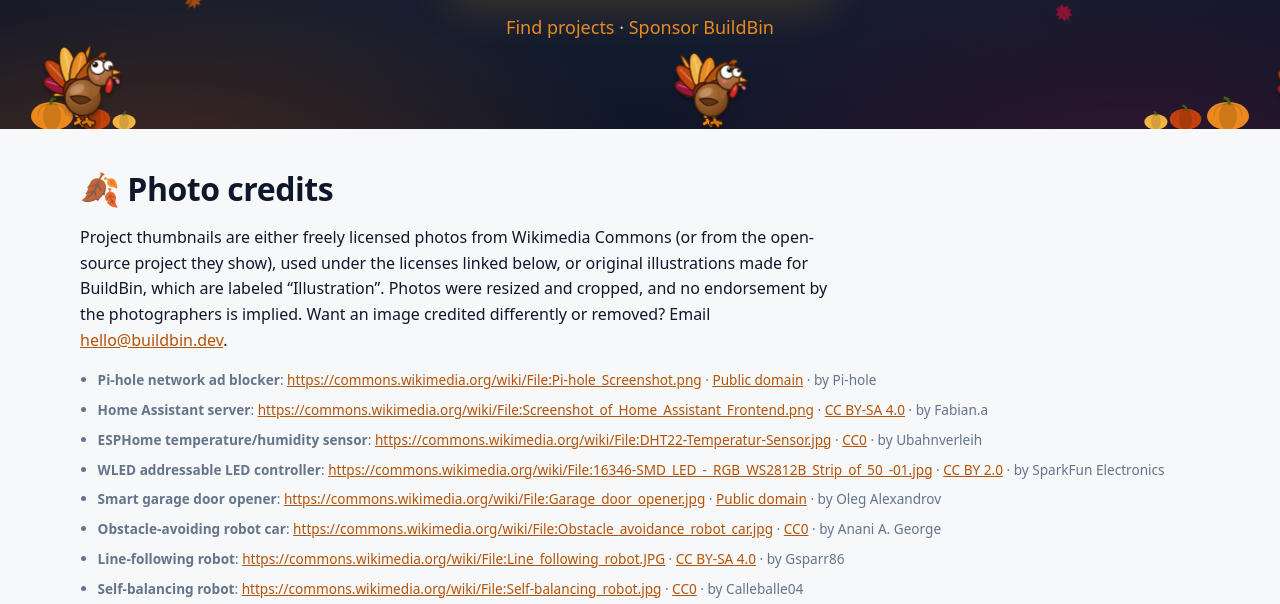
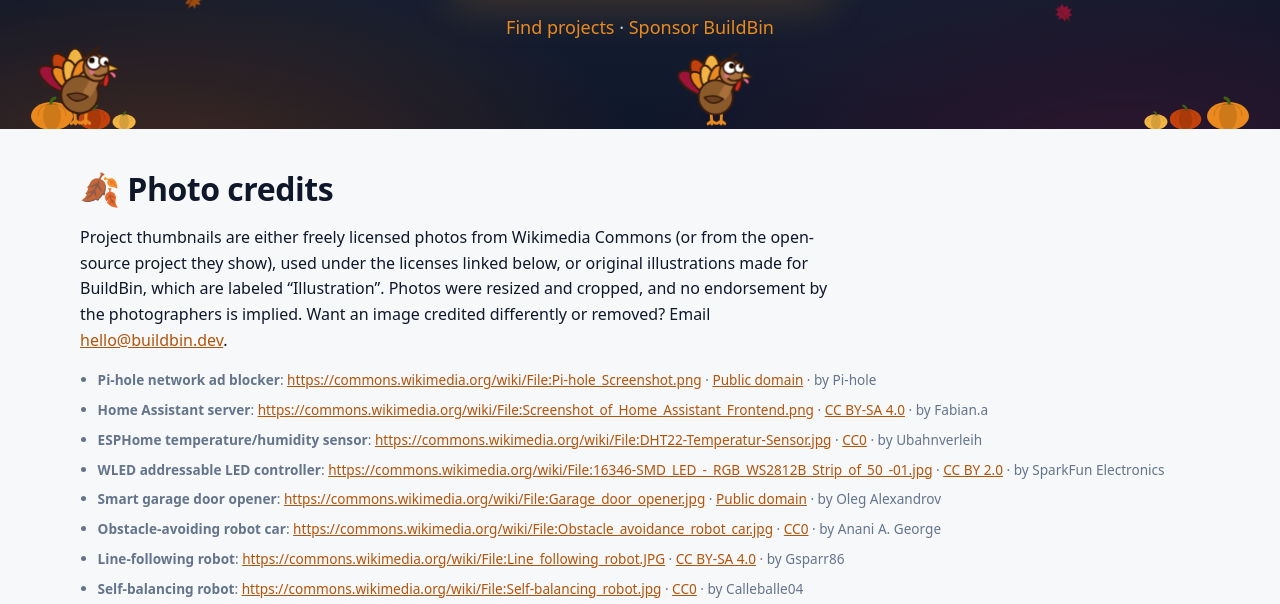
Before and after one commit to Kee-Bird/buildbin, a plain HTML site: page credits.html in a window 1280 px wide. Shown: the part 179-783 px from the top of the page. Drawn offline with Linux system fonts and the light colour scheme.

Commit message:
Thanksgiving preview: simpler flat turkeys; fix clipped tail (whole drawing now inside the SVG viewBox, no reliance on overflow) (not deployed)

```diff
--- a/assets/thanksgiving.css
+++ b/assets/thanksgiving.css
@@ -32,19 +32,21 @@
 main>h2::before,.news h2::before{content:"🍂 ";}
 nav.cats a.hl{border-color:var(--accent)}
 
-/* Derpy hopping turkeys: live inside the header (which clips them), sit in the header's bottom padding, never take clicks.
+/* Derpy hopping turkeys (simple flat cartoon): live inside the header, sit in the header's bottom padding, never take clicks.
+   The whole drawing (tail fan included) sits inside each SVG's viewBox with a margin, so nothing depends on SVG overflow
+   (Safari/iPad clips an animated SVG to its own box, which used to slice the tail tips flat).
    Layers: .tg-turkey walks left/right (and flips), .tg-hop does the bouncy jumps with squash/stretch, .tg-tk waddles. */
 header{padding-bottom:5.5rem}
-.tg-turkey{bottom:2px;left:4%;width:78px;height:74px;z-index:1;--hop:20px}
-.tg-turkey.t2{left:44%;width:66px;height:62px;--hop:16px}
-.tg-turkey.t3{left:auto;right:16%;width:72px;height:68px;scale:-1 1;--hop:18px}
+.tg-turkey{bottom:1px;left:4%;width:100px;height:86px;z-index:1;--hop:20px}
+.tg-turkey.t2{left:44%;width:85px;height:73px;--hop:16px}
+.tg-turkey.t3{left:auto;right:16%;width:92px;height:79px;scale:-1 1;--hop:18px}
 .tg-hop{display:block;width:100%;height:100%;transform-origin:50% 100%}
-.tg-tk{display:block;width:100%;height:100%;overflow:visible;filter:drop-shadow(0 3px 2px rgba(0,0,0,.35))}
+.tg-tk{display:block;width:100%;height:100%;overflow:visible}
 @media (prefers-reduced-motion:no-preference){
  .tg-turkey{animation:tg-walk 100s linear infinite}
  .tg-turkey.t2{animation-duration:125s;animation-delay:-57s}
  .tg-turkey.t3{right:auto;animation-duration:115s;animation-delay:-27s}
- @keyframes tg-walk{0%{left:-90px;scale:1 1}49.99%{left:calc(100% + 12px);scale:1 1}50%{left:calc(100% + 12px);scale:-1 1}100%{left:-90px;scale:-1 1}}
+ @keyframes tg-walk{0%{left:-110px;scale:1 1}49.99%{left:calc(100% + 12px);scale:1 1}50%{left:calc(100% + 12px);scale:-1 1}100%{left:-110px;scale:-1 1}}
  /* hop cycle (slow): walk ~10s, then a ~2s floaty hop: crouch (squash), spring up (stretch), land (squash), then a little second bounce */
  .tg-hop{animation:tg-hop 12s ease-in-out infinite}
  .tg-turkey.t2 .tg-hop{animation-duration:14s;animation-delay:-5.5s}
@@ -75,4 +77,4 @@
  .tg-turkey.t2 .tg-pup{animation-duration:8.2s;animation-delay:-3s}.tg-turkey.t2 .tg-pup.p2{animation-duration:6.1s;animation-delay:-4.5s}
  .tg-turkey.t3 .tg-pup{animation-duration:6.4s;animation-delay:-1s}.tg-turkey.t3 .tg-pup.p2{animation-duration:9s;animation-delay:-6s}
  @keyframes tg-roll{0%,84%,100%{translate:0 0}87%{translate:1.2px -1px}90%{translate:-1px 1.2px}93%{translate:1.3px 1px}96%{translate:-1px -1px}}}
-@media (max-width:600px){header{padding-bottom:5.25rem}.tg-turkey{width:69px;height:65px;--hop:16px}.tg-turkey.t2{width:60px;height:57px;--hop:14px}.tg-turkey.t3{display:none}}
+@media (max-width:600px){header{padding-bottom:5.25rem}.tg-turkey{width:88px;height:76px;--hop:16px}.tg-turkey.t2{width:77px;height:66px;--hop:14px}.tg-turkey.t3{display:none}}
--- a/assets/thanksgiving.js
+++ b/assets/thanksgiving.js
@@ -9,41 +9,35 @@
 var hd=document.querySelector('header');
 if(hd){var h='';['l1','l2','l3','l4','l5','l6'].forEach(function(k,i){h+=leaf(k,C[i]);});
 
-// Cute derpy hopping turkeys (original BuildBin drawing): googly eyes, floppy wattle, messy tail; decorative only.
+// Cute derpy hopping turkeys (original BuildBin drawing): simple flat cartoon with googly eyes, goofy grin and a floppy wattle; decorative only.
+// Every shape sits inside the viewBox (with room for the tail-fan and leg animations), so nothing relies on SVG overflow and no browser can clip the tail.
 var O='#3a1c0c';
-var TP={1:{tilt:0,e1:[-2.2,-2],e2:[1.6,1.7],tongue:1,stray:[[-104,9],[20,19]]},
-        2:{tilt:-13,e1:[2.9,1],e2:[-1.9,1],tongue:0,stray:[[95,10]]},
-        3:{tilt:11,e1:[.8,-2.9],e2:[1.4,-2],tongue:2,stray:[[-96,8],[-30,19]]}};
-function feather(c,ang,ry,rx){rx=rx||6.5;return '<g transform="rotate('+ang+' 22 31)"><ellipse cx="22" cy="'+(31-ry)+'" rx="'+rx+'" ry="'+ry+'" fill="'+c+'" stroke="'+O+'" stroke-width="1.2"/><path d="M22 '+(31-ry*1.75)+'V29" stroke="#fff" stroke-opacity=".28" stroke-width="1.4" stroke-linecap="round"/></g>';}
-function leg(x,c){var k=x-1.6;return '<path d="M'+x+' 45L'+k+' 51.5L'+x+' 56.5m0 0l5 1.3m-5-1.3l2.6 3.4m-2.6-3.4l-3.4 1.6" stroke="'+O+'" stroke-width="4.4" stroke-linecap="round" stroke-linejoin="round" fill="none"/>'+
- '<path d="M'+x+' 45L'+k+' 51.5L'+x+' 56.5m0 0l5 1.3m-5-1.3l2.6 3.4m-2.6-3.4l-3.4 1.6" stroke="'+c+'" stroke-width="2.2" stroke-linecap="round" stroke-linejoin="round" fill="none"/>'+
- '<circle cx="'+k+'" cy="51.5" r="2" fill="'+c+'" stroke="'+O+'" stroke-width="1"/>';}
-function eye(cx,cy,r,d,pr,k){return '<circle cx="'+cx+'" cy="'+cy+'" r="'+r+'" fill="#fff" stroke="'+O+'" stroke-width="1.1"/>'+
- '<g class="tg-pup p'+k+'"><circle cx="'+(cx+d[0])+'" cy="'+(cy+d[1])+'" r="'+pr+'" fill="#1f0d02"/><circle cx="'+(cx+d[0]-pr*.35)+'" cy="'+(cy+d[1]-pr*.4)+'" r="'+(pr*.32)+'" fill="#fff"/></g>';}
-function turkey(n){var P=TP[n],g='tgb'+n,h='tgh'+n;
- var tail=[['#9f1239',-72,13],['#c2410c',-44,16.5],['#f2b544',-14,18],['#ea8a1e',12,16],['#b45309',40,17],['#9f1239',68,12.5]];
- return '<div class="tg-deco tg-turkey t'+n+'"><span class="tg-hop"><svg class="tg-tk" '+A+' viewBox="0 0 64 60">'+
- '<defs><radialGradient id="'+g+'" cx=".38" cy=".32" r=".75"><stop offset="0" stop-color="#b97b3f"/><stop offset="1" stop-color="#6e3d16"/></radialGradient>'+
- '<radialGradient id="'+h+'" cx=".4" cy=".3" r=".8"><stop offset="0" stop-color="#c58a4c"/><stop offset="1" stop-color="#93582a"/></radialGradient></defs>'+
- '<g class="tg-tail">'+P.stray.map(function(f){return feather('#d97706',f[0],f[1],2.4);}).join('')+tail.map(function(f){return feather(f[0],f[1],f[2]);}).join('')+
- '<circle cx="22" cy="31" r="9" fill="#7c2d12" stroke="'+O+'" stroke-width="1.2"/></g>'+
- '<g class="tg-leg a">'+leg(25,'#ea8a1e')+'</g><g class="tg-leg b">'+leg(33,'#d97706')+'</g>'+
- '<path d="M38 32Q40 25 43 20" stroke="'+O+'" stroke-width="10.4" stroke-linecap="round" fill="none"/>'+
- '<circle cx="29" cy="37" r="15" fill="url(#'+g+')" stroke="'+O+'" stroke-width="1.3"/>'+
- '<ellipse cx="24" cy="30.5" rx="6.5" ry="3.6" fill="#fff" opacity=".2" transform="rotate(-25 24 30.5)"/>'+
- '<path d="M18.5 36.5q7 10 16.5 2.5q-6-5-16.5-2.5z" fill="#5f3412" stroke="'+O+'" stroke-width="1"/>'+
- '<path d="M38 32Q40 25 43 20" stroke="#9a5f2c" stroke-width="8" stroke-linecap="round" fill="none"/>'+
- '<g transform="rotate('+P.tilt+' 41 22)">'+
- '<path d="M43.5 7c-1.5-3.5 1-6.5 4.5-5.5c-2.6.6-3.3 2.6-1.4 4.4" stroke="'+O+'" stroke-width="3.2" stroke-linecap="round" fill="none"/><path d="M43.5 7c-1.5-3.5 1-6.5 4.5-5.5c-2.6.6-3.3 2.6-1.4 4.4" stroke="#b45309" stroke-width="1.5" stroke-linecap="round" fill="none"/>'+
- '<circle cx="44" cy="16.5" r="11.2" fill="url(#'+h+')" stroke="'+O+'" stroke-width="1.3"/>'+
- '<ellipse cx="40.5" cy="11.5" rx="3.4" ry="1.8" fill="#fff" opacity=".28" transform="rotate(-30 40.5 11.5)"/>'+
- '<g class="tg-wat"><path d="M51.6 20c3.2 2 4.4 7.2 3.4 11.6c-.6 3.2-4.8 3.2-5.3 0c-.6-4.2-.3-8.4 1.9-11.6z" fill="#dc2626" stroke="'+O+'" stroke-width="1.1"/><ellipse cx="52.2" cy="25.5" rx=".9" ry="2.4" fill="#fff" opacity=".3"/></g>'+
- '<path d="M53.4 18.6l6.6-1.2l-.8 3.6z" fill="#5b0f1a" stroke="'+O+'" stroke-width="1" stroke-linejoin="round"/>'+
- (P.tongue?'<path d="M55 20.6c3 .2 4.6 2.2 4.4 4.6c-.2 1.6-2.2 1.9-2.9.4c-.6-1.4-1.1-2.8-2.4-3.6z" fill="#f472b6" stroke="'+O+'" stroke-width=".9" stroke-linejoin="round" transform="rotate('+(P.tongue==1?0:-18)+' 55 21)"/>':'')+
- '<path d="M53.4 19.6l6.2 1.8l-6.4 1.2z" fill="#e8a33a" stroke="'+O+'" stroke-width="1" stroke-linejoin="round"/>'+
- '<path d="M53.2 13.8l8.4 3.1l-8.2 2.1z" fill="#f2b544" stroke="'+O+'" stroke-width="1.1" stroke-linejoin="round"/>'+
- '<circle cx="40.4" cy="20.6" r="2" fill="#f472b6" opacity=".55"/>'+
- eye(41.4,12.2,6.1,P.e1,2.4,1)+eye(50,11,4.2,P.e2,1.7,2)+
+var TP={1:{tilt:0,e1:[-2,-2],e2:[1.8,1.6],tongue:1},
+        2:{tilt:-12,e1:[2.6,1],e2:[-1.8,1],tongue:0},
+        3:{tilt:10,e1:[.6,-2.6],e2:[1.2,-2],tongue:2}};
+function feather(c,ang,len,w){return '<ellipse cx="44" cy="'+(56-len/2)+'" rx="'+w+'" ry="'+(len/2)+'" fill="'+c+'" stroke="'+O+'" stroke-width="2" transform="rotate('+ang+' 44 56)"/>';}
+function leg(x){return '<path d="M'+x+' 76V85m0 0l-4 2.5m4-2.5l4 2.5m-4-2.5v3" stroke="#ea8a1e" stroke-width="3" stroke-linecap="round" stroke-linejoin="round" fill="none"/>';}
+function eye(cx,cy,r,d,pr,k){return '<circle cx="'+cx+'" cy="'+cy+'" r="'+r+'" fill="#fff" stroke="'+O+'" stroke-width="1.8"/>'+
+ '<circle class="tg-pup p'+k+'" cx="'+(cx+d[0])+'" cy="'+(cy+d[1])+'" r="'+pr+'" fill="#1f0d02"/>';}
+function turkey(n){var P=TP[n];
+ var back=[['#9f1239',-58],['#c2410c',-29],['#f2b544',0],['#c2410c',29],['#9f1239',58]].map(function(f){return feather(f[0],f[1],40,9);}).join('');
+ var front=[['#ea8a1e',-44],['#f2b544',-15],['#ea8a1e',15],['#f2b544',44]].map(function(f){return feather(f[0],f[1],30,7);}).join('');
+ return '<div class="tg-deco tg-turkey t'+n+'"><span class="tg-hop"><svg class="tg-tk" '+A+' viewBox="0 8 96 83">'+
+ '<g class="tg-tail">'+back+front+'</g>'+
+ '<g class="tg-leg a">'+leg(43)+'</g><g class="tg-leg b">'+leg(54)+'</g>'+
+ '<path d="M56 58Q62 50 64 40" stroke="'+O+'" stroke-width="13" stroke-linecap="round" fill="none"/>'+
+ '<circle cx="48" cy="60" r="18" fill="#8b5a2b" stroke="'+O+'" stroke-width="2"/>'+
+ '<path d="M56 58Q62 50 64 40" stroke="#a8703a" stroke-width="9" stroke-linecap="round" fill="none"/>'+
+ '<path d="M36 60q8 11 20 2q-9-6-20-2z" fill="#6b4220" stroke="'+O+'" stroke-width="1.6" stroke-linejoin="round"/>'+
+ '<g transform="rotate('+P.tilt+' 64 36)">'+
+ '<path d="M63 22q-2-6 3-7" stroke="'+O+'" stroke-width="3.2" stroke-linecap="round" fill="none"/>'+
+ '<circle cx="65" cy="34" r="13" fill="#a8703a" stroke="'+O+'" stroke-width="2"/>'+
+ '<g class="tg-wat"><path d="M75 39q4 4 3 11q-1 4-4.5 2q-2-6 1.5-13z" fill="#dc2626" stroke="'+O+'" stroke-width="1.6" stroke-linejoin="round"/></g>'+
+ (P.tongue?'<path d="M77 38q6 0 6.5 4.5q-.5 3-3 1.5q-1.5-3-3.5-4z" fill="#f472b6" stroke="'+O+'" stroke-width="1.4" stroke-linejoin="round" transform="rotate('+(P.tongue==1?0:-15)+' 77 38)"/>':'')+
+ '<path d="M76 31l11 4.5l-11 2.5z" fill="#f2b544" stroke="'+O+'" stroke-width="1.6" stroke-linejoin="round"/>'+
+  '<path d="M62 41q5 3 11-.5" stroke="'+O+'" stroke-width="1.8" stroke-linecap="round" fill="none"/>'+
+ '<circle cx="60" cy="38" r="2.6" fill="#f472b6" opacity=".6"/>'+
+ eye(62,29,7,P.e1,2.8,1)+eye(72,28,5,P.e2,2.1,2)+
  '</g></svg></span></div>';}
  h+=turkey(1)+turkey(2)+turkey(3);
  h+=pk.replace('%c','pl')+pk.replace('%c','pr');hd.insertAdjacentHTML('afterbegin',h);}
--- a/seasonal-themes/thanksgiving/thanksgiving.css
+++ b/seasonal-themes/thanksgiving/thanksgiving.css
@@ -32,19 +32,21 @@
 main>h2::before,.news h2::before{content:"🍂 ";}
 nav.cats a.hl{border-color:var(--accent)}
 
-/* Derpy hopping turkeys: live inside the header (which clips them), sit in the header's bottom padding, never take clicks.
+/* Derpy hopping turkeys (simple flat cartoon): live inside the header, sit in the header's bottom padding, never take clicks.
+   The whole drawing (tail fan included) sits inside each SVG's viewBox with a margin, so nothing depends on SVG overflow
+   (Safari/iPad clips an animated SVG to its own box, which used to slice the tail tips flat).
    Layers: .tg-turkey walks left/right (and flips), .tg-hop does the bouncy jumps with squash/stretch, .tg-tk waddles. */
 header{padding-bottom:5.5rem}
-.tg-turkey{bottom:2px;left:4%;width:78px;height:74px;z-index:1;--hop:20px}
-.tg-turkey.t2{left:44%;width:66px;height:62px;--hop:16px}
-.tg-turkey.t3{left:auto;right:16%;width:72px;height:68px;scale:-1 1;--hop:18px}
+.tg-turkey{bottom:1px;left:4%;width:100px;height:86px;z-index:1;--hop:20px}
+.tg-turkey.t2{left:44%;width:85px;height:73px;--hop:16px}
+.tg-turkey.t3{left:auto;right:16%;width:92px;height:79px;scale:-1 1;--hop:18px}
 .tg-hop{display:block;width:100%;height:100%;transform-origin:50% 100%}
-.tg-tk{display:block;width:100%;height:100%;overflow:visible;filter:drop-shadow(0 3px 2px rgba(0,0,0,.35))}
+.tg-tk{display:block;width:100%;height:100%;overflow:visible}
 @media (prefers-reduced-motion:no-preference){
  .tg-turkey{animation:tg-walk 100s linear infinite}
  .tg-turkey.t2{animation-duration:125s;animation-delay:-57s}
  .tg-turkey.t3{right:auto;animation-duration:115s;animation-delay:-27s}
- @keyframes tg-walk{0%{left:-90px;scale:1 1}49.99%{left:calc(100% + 12px);scale:1 1}50%{left:calc(100% + 12px);scale:-1 1}100%{left:-90px;scale:-1 1}}
+ @keyframes tg-walk{0%{left:-110px;scale:1 1}49.99%{left:calc(100% + 12px);scale:1 1}50%{left:calc(100% + 12px);scale:-1 1}100%{left:-110px;scale:-1 1}}
  /* hop cycle (slow): walk ~10s, then a ~2s floaty hop: crouch (squash), spring up (stretch), land (squash), then a little second bounce */
  .tg-hop{animation:tg-hop 12s ease-in-out infinite}
  .tg-turkey.t2 .tg-hop{animation-duration:14s;animation-delay:-5.5s}
@@ -75,4 +77,4 @@
  .tg-turkey.t2 .tg-pup{animation-duration:8.2s;animation-delay:-3s}.tg-turkey.t2 .tg-pup.p2{animation-duration:6.1s;animation-delay:-4.5s}
  .tg-turkey.t3 .tg-pup{animation-duration:6.4s;animation-delay:-1s}.tg-turkey.t3 .tg-pup.p2{animation-duration:9s;animation-delay:-6s}
  @keyframes tg-roll{0%,84%,100%{translate:0 0}87%{translate:1.2px -1px}90%{translate:-1px 1.2px}93%{translate:1.3px 1px}96%{translate:-1px -1px}}}
-@media (max-width:600px){header{padding-bottom:5.25rem}.tg-turkey{width:69px;height:65px;--hop:16px}.tg-turkey.t2{width:60px;height:57px;--hop:14px}.tg-turkey.t3{display:none}}
+@media (max-width:600px){header{padding-bottom:5.25rem}.tg-turkey{width:88px;height:76px;--hop:16px}.tg-turkey.t2{width:77px;height:66px;--hop:14px}.tg-turkey.t3{display:none}}
```
Also changed, not shown: seasonal-themes/thanksgiving/thanksgiving.js (+28 -34 lines), 1 other file.
